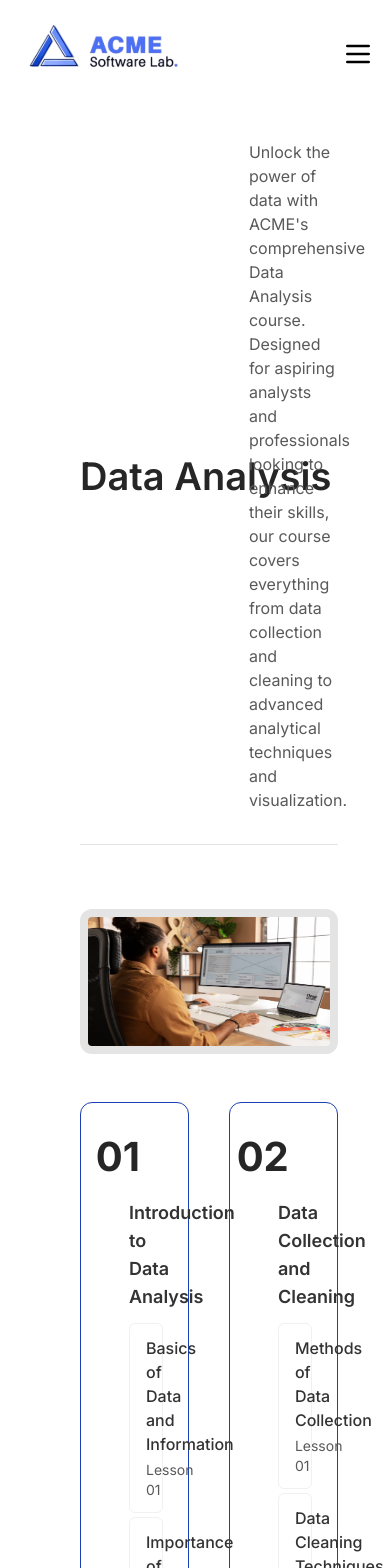
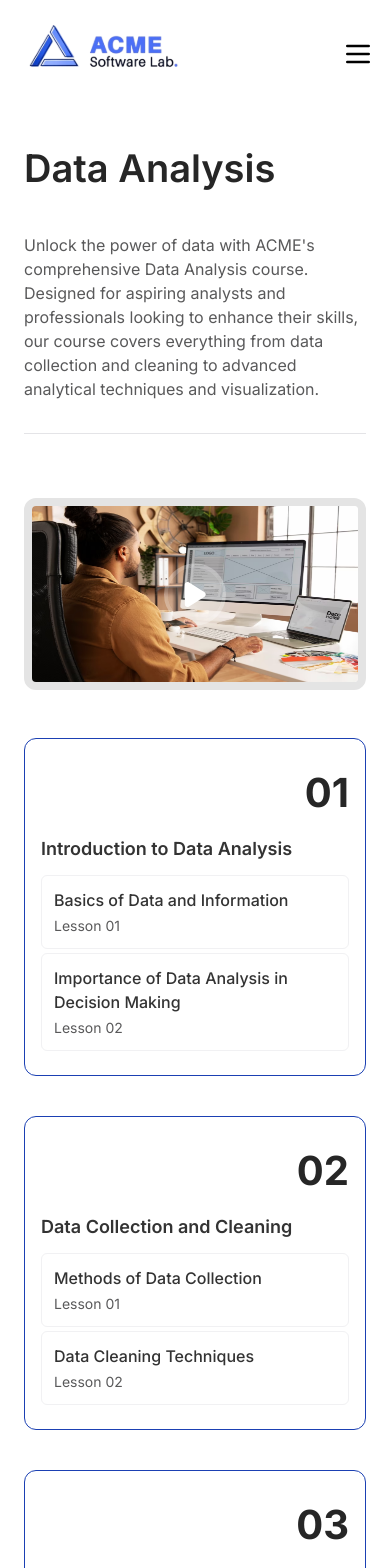
Before and after one commit to adex-badr18/acme-capstone-project, a React (Vite) app: page /courses/1 in a window 390 px wide. Shown: the top 1568 px of the page. Built offline with nearby package versions, Linux system fonts and the light colour scheme.

Commit message:
aorked on the responsiveness

```diff
--- a/src/pages/courseDetailsPage/CourseDetailsPage.jsx
+++ b/src/pages/courseDetailsPage/CourseDetailsPage.jsx
@@ -6,8 +6,8 @@ import Faq from './components/Faq';
 const CourseDetailsPage = () => {
 
   return (
-    <div className=' w-screen grid gap-12 px-20'>
-      <section className=" w-full grid grid-cols-2 gap-20 py-8 mb-4 items-center justify-between border-b border-[#E4E4E7]">
+    <div className=' w-screen grid gap-12 px-6 md:px-20 pb-10'>
+      <section className=" w-full grid md:grid-cols-2 gap-9 md:gap-16 lg:gap-20 py-8 mb-4 items-center justify-between border-b border-[#E4E4E7]">
         <h3 className='font-semibold text-[38px]/[57px] text-[#262626] text-nowrap'>
           Data Analysis
         </h3>
@@ -16,8 +16,15 @@ const CourseDetailsPage = () => {
         </p>
       </section>
 
-      <section className='w-full '>
+      <section className='w-full relative'>
           <img src={image} className='w-full aspect-video object-fit border-8 rounded-xl border-[#E4E4E4FF]' alt="image" />
+          <div className='absolute top-0 left-0 #00000080 flex items-center justify-center h-full w-full'>
+            <svg  width="62" height="63" viewBox="0 0 62 63" fill="none" xmlns="http://www.w3.org/2000/svg">
+              <rect x="4" y="4.5" width="54" height="54" rx="27" fill="white" fill-opacity="0.2"/>
+              <rect x="2" y="2.5" width="58" height="58" rx="29" stroke="white" stroke-opacity="0.3" stroke-width="4"/>
+              <path d="M24.7097 19.329C23.0117 18.2585 20.7998 19.4788 20.7998 21.4861V41.514C20.7998 43.5214 23.0117 44.7417 24.7097 43.6712L40.594 33.6572C42.1807 32.6568 42.1807 30.3433 40.594 29.343L24.7097 19.329Z" fill="white"/>
+            </svg>
+          </div>
       </section>
 
       <Courses />
@@ -39,13 +46,13 @@ const CourseDetailsPage = () => {
       </button>
 
 
-      <section className='grid grid-cols-2 p-16 gap-20'>
-        <aside className='grid gap-10 place-content-start'>
-          <div className="text-wrap text-left text-wrap w-3/4">
-            <h2 className='font-semibold text-[38px]/[45.6px] text-[#262626] mb-3'>
+      <section className='grid md:grid-cols-2 p-6 md:p-12 lg:p-16 gap-10 md:gap-20'>
+        <aside className='grid gap-10 place-content-center md:place-content-start'>
+          <div className="text-wrap text-wrap w-full md:w-3/4">
+            <h2 className='font-semibold text-2xl md:text-[38px]/[45.6px] text-[#262626] mb-3'>
               Frequently Asked Questions
             </h2>
-            <p className='font-normal text-base text-[#333333] text-wrap'>
+            <p className='font-normal text-sm md:text-base text-[#333333] text-wrap'>
               Still you have any questions? Contact our Team via support@skillbridge.com
             </p>
           </div>
--- a/src/pages/courseDetailsPage/components/Accordion.jsx
+++ b/src/pages/courseDetailsPage/components/Accordion.jsx
@@ -11,7 +11,7 @@ export const Accordion = ({ faq }) => {
 
   return (
     <div>
-      <h2 id="accordion-flush-heading-1" className='border border-[#F1F1F3] py-6 px-10 rounded-lg bg-white grid gap-10'>
+      <h2 id="accordion-flush-heading-1" className='border border-[#F1F1F3] p-4 md:py-6 md:px-10 rounded-lg bg-white grid gap-10'>
         <button
           ref={questionBtn}
           onClick={() => { setShow(!show) }}
@@ -22,16 +22,16 @@ export const Accordion = ({ faq }) => {
           aria-controls="accordion-flush-body-1"
 
         >
-          <span className="pointer-events-none text-lg text-[#262626] ">{question}</span>
+          <span className="pointer-events-none text-base md:text-lg text-[#262626] ">{question}</span>
           {!show && (
-            <svg width="44" height="44" viewBox="0 0 44 44" fill="none" xmlns="http://www.w3.org/2000/svg">
+            <svg className='shrink-0' width="44" height="44" viewBox="0 0 44 44" fill="none" xmlns="http://www.w3.org/2000/svg">
               <rect width="44" height="44" rx="6" fill="#EAEFFF"/>
               <path d="M16 22H22M28 22H22M22 22V16M22 22V28" stroke="#262626" stroke-width="2" stroke-linecap="round" stroke-linejoin="round"/>
             </svg>
 
           )}
           {show && (
-            <svg width="44" height="44" viewBox="0 0 44 44" fill="none" xmlns="http://www.w3.org/2000/svg">
+            <svg className='shrink-0' width="44" height="44" viewBox="0 0 44 44" fill="none" xmlns="http://www.w3.org/2000/svg">
               <rect width="44" height="44" rx="6" fill="#EAEFFF"/>
               <path d="M16.7573 27.2426L21.9999 22M27.2426 16.7574L21.9999 22M21.9999 22L16.7573 16.7574M21.9999 22L27.2426 27.2426" stroke="#262626" stroke-width="2" stroke-linecap="round" stroke-linejoin="round"/>
             </svg>
--- a/src/pages/courseDetailsPage/components/Card.jsx
+++ b/src/pages/courseDetailsPage/components/Card.jsx
@@ -1,7 +1,7 @@
 
 export const Card = (props) => {
     return(
-        <div className=" flex flex-col px-12 py-6 gap-3 rounded-xl border border-[#1B40B3]">
+        <div className=" flex flex-col px-4 md:px-12 py-6 gap-3 rounded-xl border border-[#1B40B3]">
         <h3 className="font-bold text-[40px] text-[#262626] self-end">
           {props.id}
         </h3>
@@ -11,7 +11,7 @@ export const Card = (props) => {
         <div className='flex flex-col gap-1 w-full'>
             {props.topics.map(( item, index) =>{
                 return(
-                    <div key={index} className='cursor-pointer w-full py-3 px-4 rounded-md border border-[#F1F1F3] flex flex-col gap-1 hover:border hover:border-[#1B40B3]'>
+                    <div key={index} className='cursor-pointer w-full py-3 px-3 md:px-4 rounded-md border border-[#F1F1F3] flex flex-col gap-1 hover:border hover:border-[#1B40B3]'>
                     <h5 className = "font-medium text-base text-[#333333]">
                       {item[0]}
                     </h5>
--- a/src/pages/courseDetailsPage/components/Courses.jsx
+++ b/src/pages/courseDetailsPage/components/Courses.jsx
@@ -45,12 +45,12 @@ const arrayTopics =[
 ]
 
     return(
-        <section className='grid grid-cols-2 gap-10 mx-auto'>
+        <section className='grid md:grid-cols-2 gap-10 mx-auto'>
             {arrayTopics.map((item, index) => {
                 return <Card key={`course-${index}`}
                 id = {item.id}
                  title ={item.title}
-                 topics={item.topics}/>
+                 topics={item.topics} />
             })}
       </section>
     )
```
